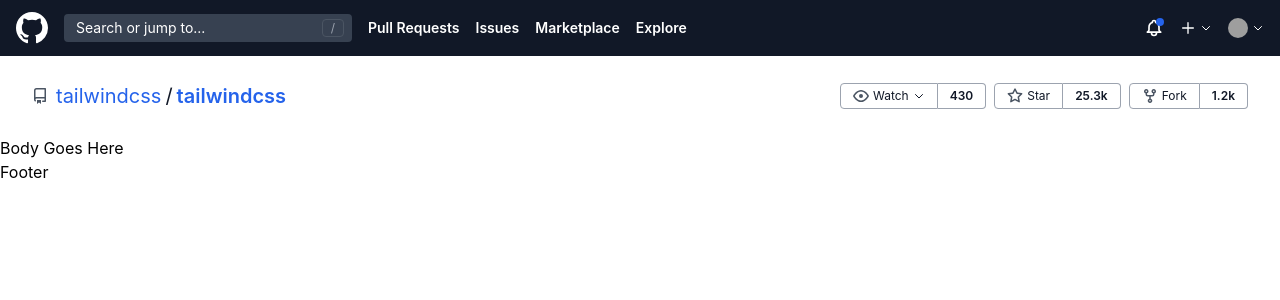
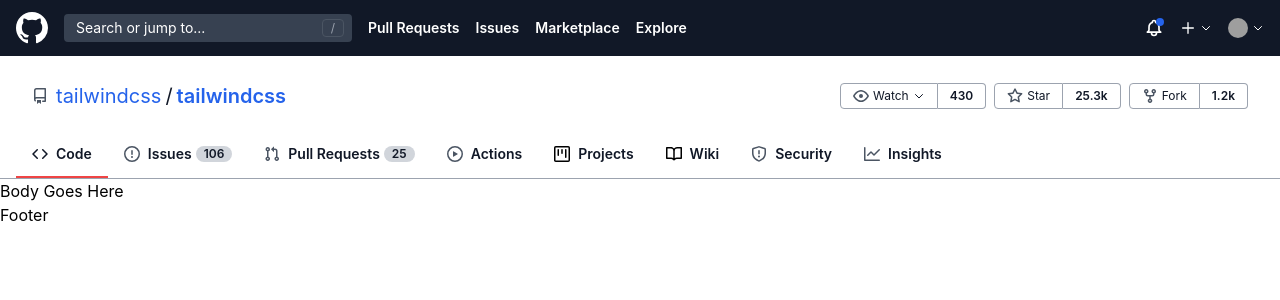
Before and after one commit to hayes9321/github-mock, a React (Create React App) app: page / in a window 1280 px wide. Shown: the top 300 px of the page. Built offline with nearby package versions, Linux system fonts and the light colour scheme; grey boxes are pictures that could not be loaded.

Commit message:
add repo-nav component

```diff
--- a/src/components/header.js
+++ b/src/components/header.js
@@ -1,11 +1,13 @@
 import Nav from './nav'
 import RepoStats from './repo-stats'
+import RepoNav from './repo-nav'
 
 const Header = () => {
   return (
     <div class="text-gray-900 text-sm">
       <Nav/>
       <RepoStats/>
+      <RepoNav/>
     </div>
   )
 }
--- /dev/null
+++ b/src/components/repo-nav.js
@@ -0,0 +1,58 @@
+const RepoNav = () => {
+  return (
+    <ul className="repo-nav border-b border-gray-400 flex items-center px-4 mt-2">
+      <li className="flex font-semibold">
+        <a href="#" className="flex items-center border-b-2 border-red-500 px-4 pb-3">
+          <svg className="w-4 fill-current" classes="UnderlineNav-octicon" display="none inline" viewBox="0 0 16 16" version="1.1" width="16" aria-hidden="true"><path fill-rule="evenodd" d="M4.72 3.22a.75.75 0 011.06 1.06L2.06 8l3.72 3.72a.75.75 0 11-1.06 1.06L.47 8.53a.75.75 0 010-1.06l4.25-4.25zm6.56 0a.75.75 0 10-1.06 1.06L13.94 8l-3.72 3.72a.75.75 0 101.06 1.06l4.25-4.25a.75.75 0 000-1.06l-4.25-4.25z"></path></svg>
+          <span className="ml-2">Code</span>
+        </a>
+        <li>
+          <a href="#" className="flex items-center border-b-2 border-transparent hover:border-gray-400 transition ease-in-out duration-150 px-4 pb-3">
+            <svg className="w-4 fill-current text-gray-600" classes="UnderlineNav-octicon" display="none inline" viewBox="0 0 16 16" aria-hidden="true"><path fill-rule="evenodd" d="M8 1.5a6.5 6.5 0 100 13 6.5 6.5 0 000-13zM0 8a8 8 0 1116 0A8 8 0 010 8zm9 3a1 1 0 11-2 0 1 1 0 012 0zm-.25-6.25a.75.75 0 00-1.5 0v3.5a.75.75 0 001.5 0v-3.5z"></path></svg>
+            <span className="ml-2">Issues</span>
+            <div className="text-xs rounded-lg bg-gray-300 px-2 ml-1">106</div>
+          </a>
+        </li>
+      <li>
+        <a href="#" className="flex items-center border-b-2 border-transparent px-4 pb-3 hover:border-gray-400 transition ease-in duration-150">
+          <svg className="w-4 fill-current text-gray-600" classes="UnderlineNav-octicon" display="none inline" viewBox="0 0 16 16" version="1.1" width="16" aria-hidden="true"><path fill-rule="evenodd" d="M7.177 3.073L9.573.677A.25.25 0 0110 .854v4.792a.25.25 0 01-.427.177L7.177 3.427a.25.25 0 010-.354zM3.75 2.5a.75.75 0 100 1.5.75.75 0 000-1.5zm-2.25.75a2.25 2.25 0 113 2.122v5.256a2.251 2.251 0 11-1.5 0V5.372A2.25 2.25 0 011.5 3.25zM11 2.5h-1V4h1a1 1 0 011 1v5.628a2.251 2.251 0 101.5 0V5A2.5 2.5 0 0011 2.5zm1 10.25a.75.75 0 111.5 0 .75.75 0 01-1.5 0zM3.75 12a.75.75 0 100 1.5.75.75 0 000-1.5z"></path></svg>
+          <span className="ml-2">Pull Requests</span>
+          <div className="text-xs rounded-lg bg-gray-300 px-2 ml-1">25</div>
+        </a>
+      </li>
+      <li className="hidden lg:block">
+        <a href="#" className="flex items-center border-b-2 border-transparent px-4 pb-3 hover:border-gray-400 transition ease-in duration-150">
+          <svg className="w-4 fill-current text-gray-600" classes="UnderlineNav-octicon" display="none inline" viewBox="0 0 16 16" version="1.1" width="16" aria-hidden="true"><path fill-rule="evenodd" d="M1.5 8a6.5 6.5 0 1113 0 6.5 6.5 0 01-13 0zM8 0a8 8 0 100 16A8 8 0 008 0zM6.379 5.227A.25.25 0 006 5.442v5.117a.25.25 0 00.379.214l4.264-2.559a.25.25 0 000-.428L6.379 5.227z"></path></svg>
+          <span className="ml-2">Actions</span>
+        </a>
+      </li>
+      <li className="hidden lg:block">
+        <a href="#" className="flex items-center border-b-2 border-transparent px-4 pb-3 hover:border-gray-400 transition ease-in duration-150">
+          <svg aria-hidden="true" height="16" viewBox="0 0 16 16" version="1.1" width="16" data-view-component="true" class="octicon octicon-project UnderlineNav-octicon d-none d-sm-inline"><path fill-rule="evenodd" d="M1.75 0A1.75 1.75 0 000 1.75v12.5C0 15.216.784 16 1.75 16h12.5A1.75 1.75 0 0016 14.25V1.75A1.75 1.75 0 0014.25 0H1.75zM1.5 1.75a.25.25 0 01.25-.25h12.5a.25.25 0 01.25.25v12.5a.25.25 0 01-.25.25H1.75a.25.25 0 01-.25-.25V1.75zM11.75 3a.75.75 0 00-.75.75v7.5a.75.75 0 001.5 0v-7.5a.75.75 0 00-.75-.75zm-8.25.75a.75.75 0 011.5 0v5.5a.75.75 0 01-1.5 0v-5.5zM8 3a.75.75 0 00-.75.75v3.5a.75.75 0 001.5 0v-3.5A.75.75 0 008 3z"></path></svg>
+          <span className="ml-2">Projects</span>
+        </a>
+      </li>
+      <li className="hidden lg:block">
+        <a href="#" className="flex items-center border-b-2 border-transparent px-4 pb-3 hover:border-gray-400 transition ease-in duration-150">
+          <svg aria-hidden="true" height="16" viewBox="0 0 16 16" version="1.1" width="16" data-view-component="true" class="octicon octicon-book UnderlineNav-octicon d-none d-sm-inline"><path fill-rule="evenodd" d="M0 1.75A.75.75 0 01.75 1h4.253c1.227 0 2.317.59 3 1.501A3.744 3.744 0 0111.006 1h4.245a.75.75 0 01.75.75v10.5a.75.75 0 01-.75.75h-4.507a2.25 2.25 0 00-1.591.659l-.622.621a.75.75 0 01-1.06 0l-.622-.621A2.25 2.25 0 005.258 13H.75a.75.75 0 01-.75-.75V1.75zm8.755 3a2.25 2.25 0 012.25-2.25H14.5v9h-3.757c-.71 0-1.4.201-1.992.572l.004-7.322zm-1.504 7.324l.004-5.073-.002-2.253A2.25 2.25 0 005.003 2.5H1.5v9h3.757a3.75 3.75 0 011.994.574z"></path></svg>
+          <span className="ml-2">Wiki</span>
+        </a>
+      </li>
+      <li className="hidden lg:block">
+        <a href="#" className="flex items-center border-b-2 border-transparent px-4 pb-3 hover:border-gray-400 transition ease-in duration-150">
+          <svg className="w-4 fill-current text-gray-600" classes="UnderlineNav-octicon" display="none inline" viewBox="0 0 16 16" version="1.1" width="16" aria-hidden="true"><path fill-rule="evenodd" d="M7.467.133a1.75 1.75 0 011.066 0l5.25 1.68A1.75 1.75 0 0115 3.48V7c0 1.566-.32 3.182-1.303 4.682-.983 1.498-2.585 2.813-5.032 3.855a1.7 1.7 0 01-1.33 0c-2.447-1.042-4.049-2.357-5.032-3.855C1.32 10.182 1 8.566 1 7V3.48a1.75 1.75 0 011.217-1.667l5.25-1.68zm.61 1.429a.25.25 0 00-.153 0l-5.25 1.68a.25.25 0 00-.174.238V7c0 1.358.275 2.666 1.057 3.86.784 1.194 2.121 2.34 4.366 3.297a.2.2 0 00.154 0c2.245-.956 3.582-2.104 4.366-3.298C13.225 9.666 13.5 8.36 13.5 7V3.48a.25.25 0 00-.174-.237l-5.25-1.68zM9 10.5a1 1 0 11-2 0 1 1 0 012 0zm-.25-5.75a.75.75 0 10-1.5 0v3a.75.75 0 001.5 0v-3z"></path></svg>
+          <span className="ml-2">Security</span>
+        </a>
+      </li>
+      <li className="hidden lg:block">
+        <a href="#" className="flex items-center border-b-2 border-transparent px-4 pb-3 hover:border-gray-400 transition ease-in duration-150">
+          <svg className="w-4 fill-current text-gray-600" classes="UnderlineNav-octicon" display="none inline" viewBox="0 0 16 16" version="1.1" width="16" aria-hidden="true"><path fill-rule="evenodd" d="M1.5 1.75a.75.75 0 00-1.5 0v12.5c0 .414.336.75.75.75h14.5a.75.75 0 000-1.5H1.5V1.75zm14.28 2.53a.75.75 0 00-1.06-1.06L10 7.94 7.53 5.47a.75.75 0 00-1.06 0L3.22 8.72a.75.75 0 001.06 1.06L7 7.06l2.47 2.47a.75.75 0 001.06 0l5.25-5.25z"></path></svg>
+          <span className="ml-2">Insights</span>
+        </a>
+      </li>
+      </li>
+    </ul>
+  )
+}
+
+export default RepoNav
```
